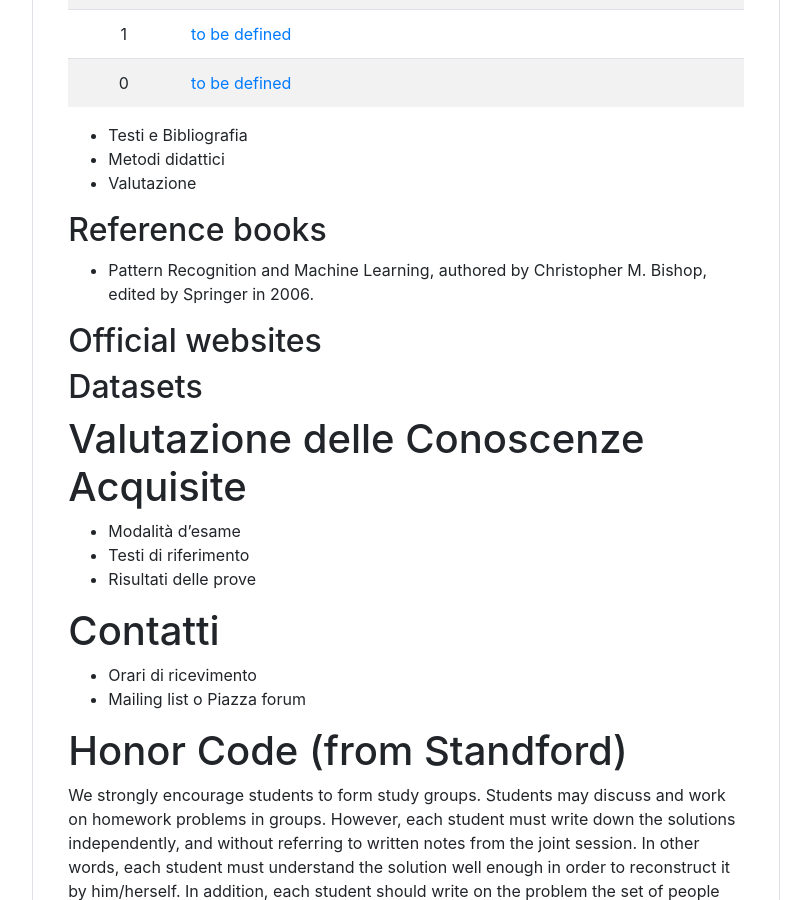
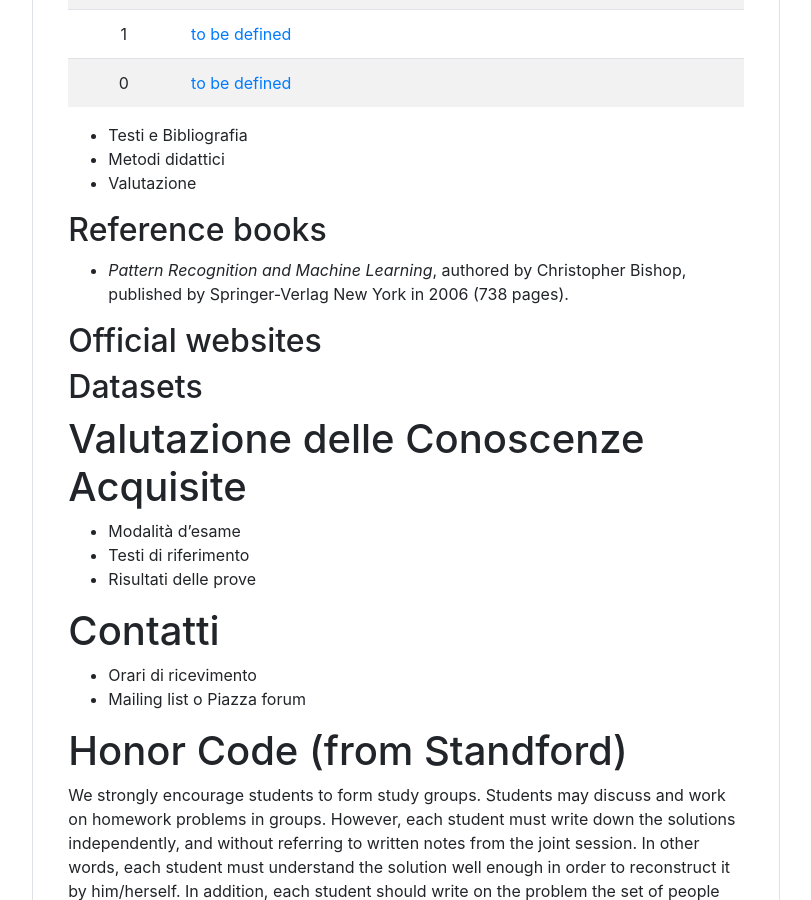
Before and after one commit to saltgz/saltgz.github.io, a Jekyll site: the page built from _posts/2020-03-24-ml-bbs.md, in a window 1280 px wide and 900 px high, scrolled down 826 px. Shown: the whole window, without its empty margins (180-991 px from the left). Built offline with Jekyll 4.4.1, drawn with Linux system fonts in a browser that asks for light colours; nearby versions of some CDN libraries; comment, search, counter and statistics services are not loaded.

Commit message:
fixed bishop work name

```diff
--- a/_posts/2020-03-24-ml-bbs.md
+++ b/_posts/2020-03-24-ml-bbs.md
@@ -31,7 +31,7 @@ Here, we present those ILOs of the **Master in Digital Technology Management** (
 
 ## Reference books
 
-- Pattern Recognition and Machine Learning, authored by Christopher M. Bishop, edited by Springer in 2006.
+- _Pattern Recognition and Machine Learning_, authored by Christopher Bishop, published by Springer-Verlag New York in 2006 (738 pages).
 
 ## Official websites
 
```
